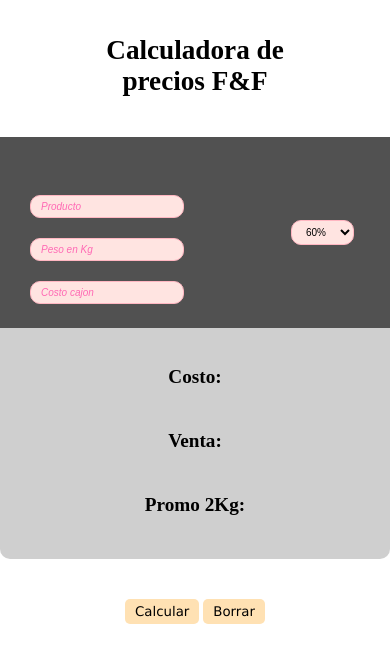
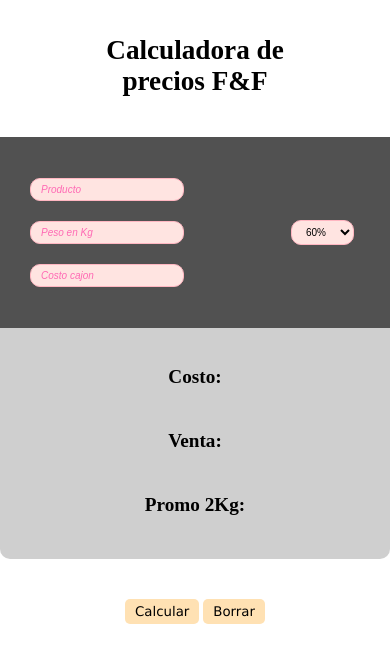
Before and after one commit to fedespinoza/costo-venta-fyf, a plain HTML site: page index.html in a window 390 px wide. Shown: the top 662 px of the page. Drawn offline with Linux system fonts and the light colour scheme.

Commit message:
Actualizacion para mobile V1.0.2

```diff
--- a/css/style.css
+++ b/css/style.css
@@ -134,6 +134,11 @@ h1 {
         padding-left: 60px;
     }
 
+    .input{
+        height: 100%;
+        justify-content: center;
+    }
+
     .percent{
         justify-content: center;
         align-items: center;
@@ -154,4 +159,5 @@ h1 {
         font-size: 1em;
         margin: 5px 0;
     }
+
 }
```
